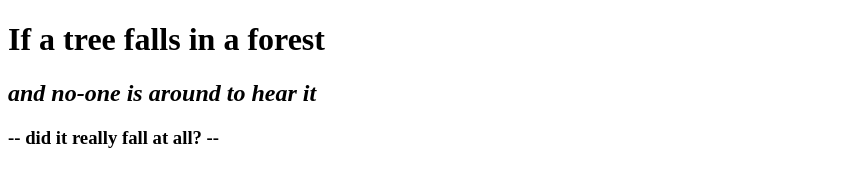
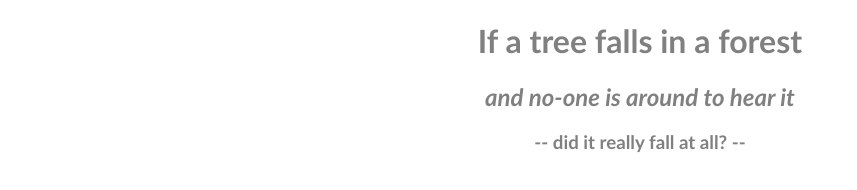
Before and after one commit to JoshdRod/Website, a plain HTML site: page index.html in a window 1280 px wide. Shown: the whole page, without its empty margins (0-857 px from the left). Drawn offline with Linux system fonts and the light colour scheme.

Commit message:
+-style-+ Set text colour to grey

```diff
--- a/index.html
+++ b/index.html
@@ -4,10 +4,17 @@
 
     </head>
     <body>
-        <div style="justify-content:center; align-items:center;">
+        <div style="text-align: center;">
             <h1>If a tree falls in a forest</h1>
             <h2><i>and no-one is around to hear it</i></h2>
             <h3>-- did it really fall at all? --</h3>
         </div>
     </body>
 </html>
+
+<style>
+    div > * {
+        color: gray;
+        font-family: 'Gill Sans', 'Gill Sans MT', Calibri, 'Trebuchet MS', sans-serif;
+    }
+</style>
```
